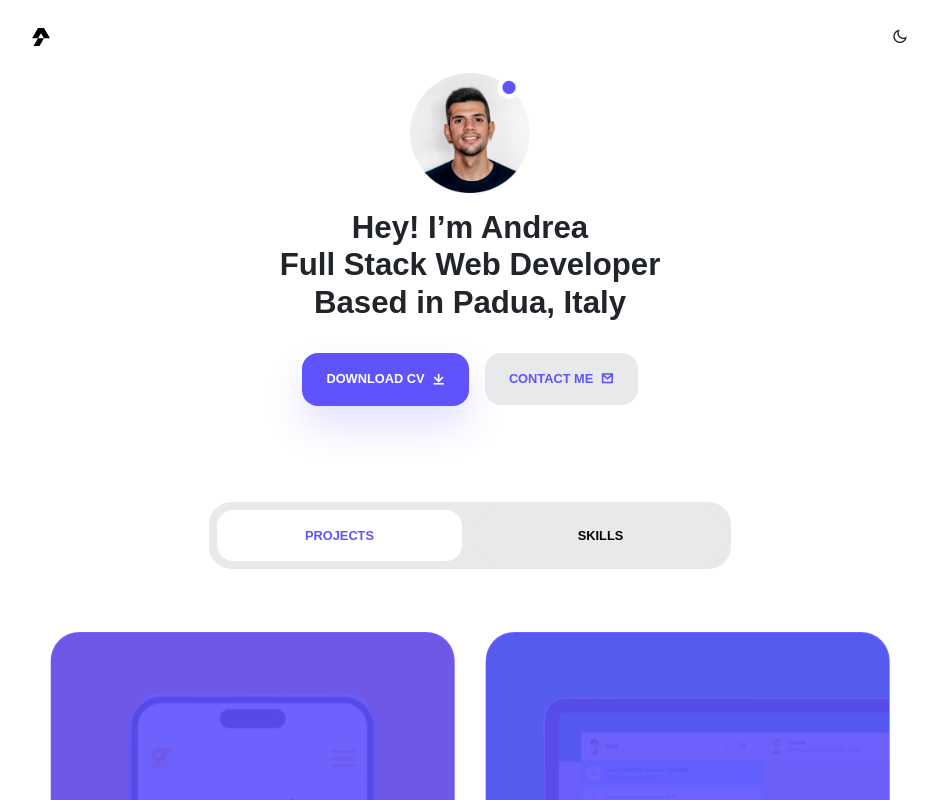
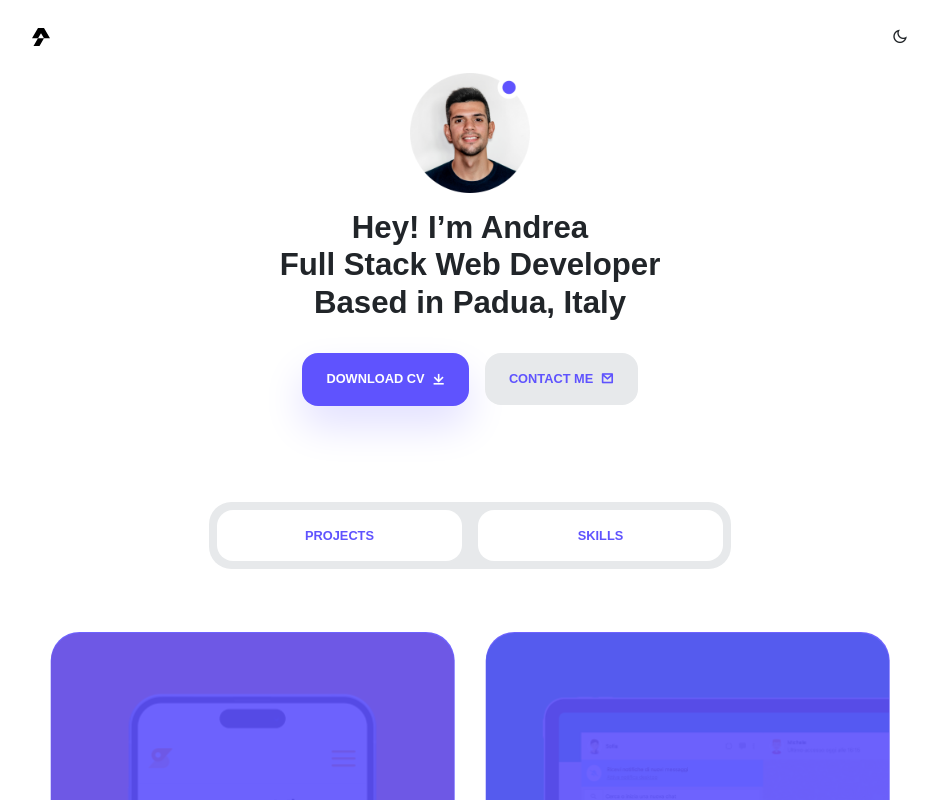
Before and after one commit to andrea-salvalaggio/my-portfolio, a Vue app: page / in a window 1280 px wide. In both pictures the pointer is over the button "SKILLS". Shown: the top 800 px of the page, without its empty margins (170-1108 px from the left). Built offline with nearby package versions, Linux system fonts and the light colour scheme.

Commit message:
style: :art: Fix skills button hover in main component

```diff
--- a/src/components/Main/MainComponent.vue
+++ b/src/components/Main/MainComponent.vue
@@ -62,6 +62,14 @@ export default {
       a {
         color: $primaryColorText;
       }
+
+      &:hover{
+        background-color: $primaryColorBgLight;
+
+        a{
+          color: $primaryColorBrand;
+        }
+      }
     }
   }
 }
```
